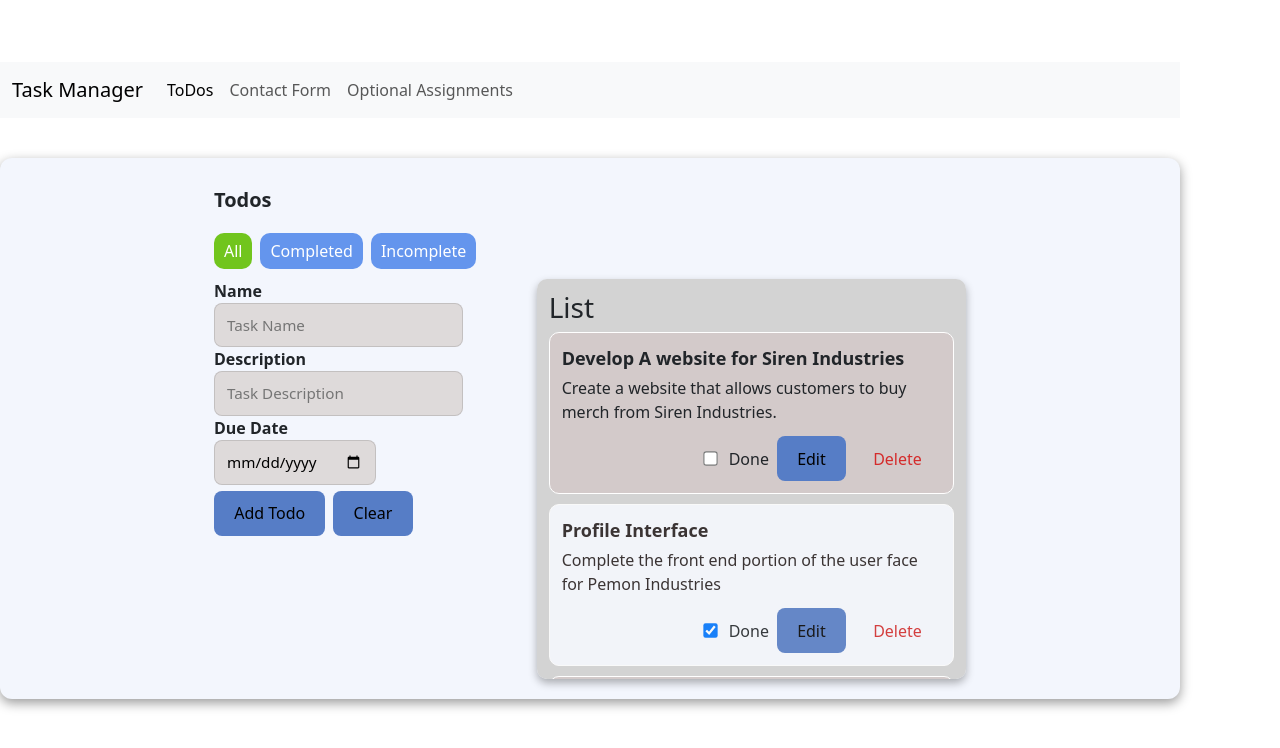
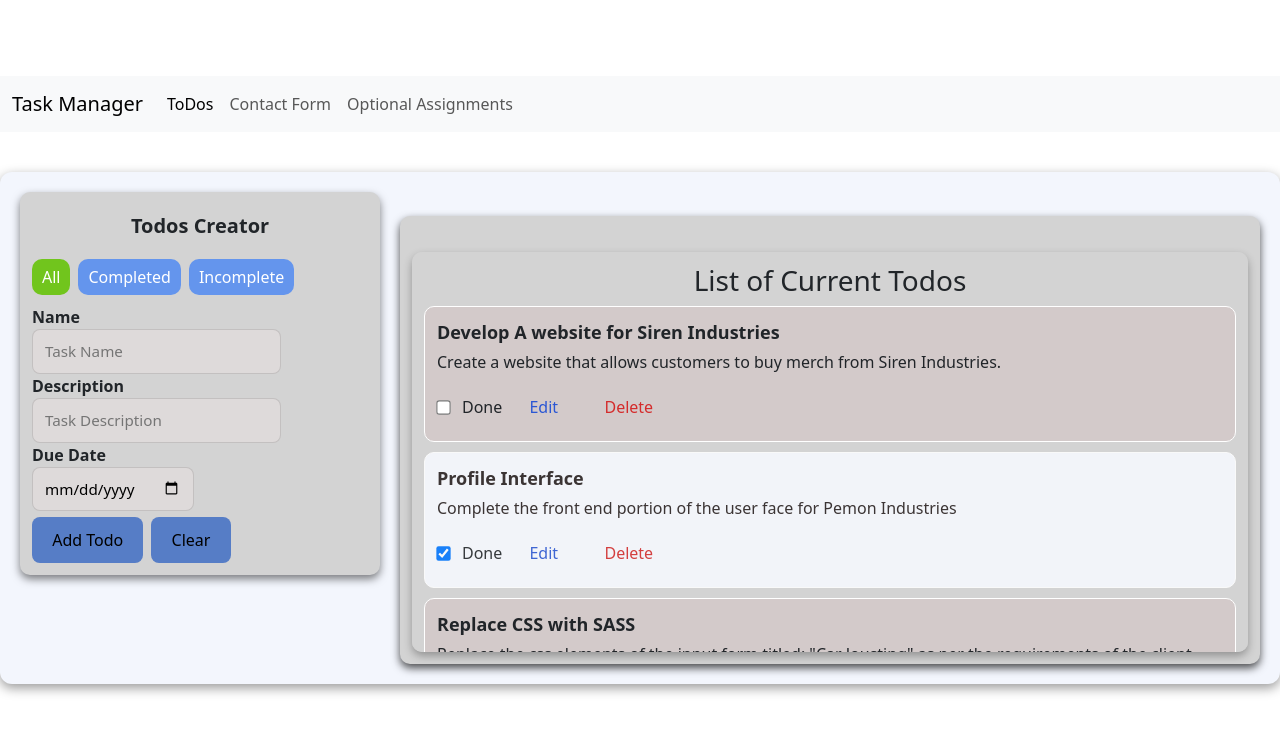
Before and after one commit to JakeBissen/Project-3, a React (Vite) app: page /#/todos in a window 1280 px wide. Shown: the top 748 px of the page. Built offline with nearby package versions, Linux system fonts and the light colour scheme.

Commit message:
Running user interface hotfixes, and adjusting code accordingly.

```diff
--- a/src/Components/TodoList.tsx
+++ b/src/Components/TodoList.tsx
@@ -106,13 +106,14 @@ const TodoList: React.FC = () => {
 
   const shown = filterTodos();
 
-  // form!
-  return(
+
+return(
     <>
-      <div className='todo-module container ' >
-        <div className='row '>
-          <div className='col-12 col-md-8 justify-content-center mx-auto'>
-            <h2 className='todo-title'>Todos</h2>
+    <div className='totdo-module' >
+    <div className="todo-form-container">
+      <div className='todo-form-grid ' >
+        <div className='todo-creator '>
+            <h2 className='todo-title'>Todos Creator</h2>
 
             <div className='filter-buttons'>
               <button onClick ={() => setFilter('all')}
@@ -122,8 +123,8 @@ const TodoList: React.FC = () => {
 
               <button onClick ={() => setFilter('incomplete')} className={filter === 'incomplete' ? 'active': ''}>Incomplete</button>
             </div>
-            <div className='todo-form-grid'>
-              <form onSubmit={handleSubmit} className='todo-form'>
+
+          <form onSubmit={handleSubmit} className='todo-form'>
                 <label>
                   <div><strong>Name</strong></div>
                   <input value={name} onChange={(e) => setName(e.target.value)} placeholder="Task Name" required />
@@ -149,9 +150,13 @@ const TodoList: React.FC = () => {
                   </button>
                 </div>
               </form>
+    </div>
 
-              <div className='todo-list'>
-                <h3>List</h3>
+        {/* todo list */}
+        <div className='todo-list-section mt-4'>
+              <div className='todo-list container mt-4'>
+                <h3>List of Current Todos</h3>
+
                 {shown.length === 0? (
                   <div className='no-todos'>No todos</div>
                 ): (
@@ -164,9 +169,10 @@ const TodoList: React.FC = () => {
                             <div className='edit-form'>
                               <input className='edit-name' value={editingName} onChange={e => setEditingName(e.target.value)} />
                               <input className="edit-desc" value={editingDescription} onChange={e => setEditingDescription(e.target.value)} />
-                              <input type="date" className="edit-due" value={editingDueDate} onChange={e => setEditingDueDate(e.target.value)} />
+                              <input type="date" className="edit-date" value={editingDueDate} onChange={e => setEditingDueDate(e.target.value)} />
                             </div>
                           ) : (
+
                             <>
                               <div className='todo-name'>{todo.name}</div>
                               {todo.description && <div className='todo-desc'>{todo.description}</div>}
@@ -188,6 +194,7 @@ const TodoList: React.FC = () => {
                               <button className='cancel-btn' onClick={cancelEdit}>Cancel</button>
                             </>
                           ) : (
+
                             <>
                               <button className='edit-btn' onClick={() => startEdit(todo)}>Edit</button>
                               <button className='delete-btn' onClick={() => deleteTodo(todo.id)}>Delete</button>
@@ -202,7 +209,7 @@ const TodoList: React.FC = () => {
             </div>
           </div>
         </div>
-      </div>
+        </div>
     </>
   );
 }
--- a/src/Components/TodoListC.css
+++ b/src/Components/TodoListC.css
@@ -1,21 +1,31 @@
 
-
+h3 {
+    text-align: center;
+}
 .todo-module {
-  max-width: 1180px;
+  max-width: 2000px;
   margin: 40px auto;
   padding: 20px;
     border-radius: 12px;
     box-shadow: 0 4px 12px rgba(0, 0, 0, 0.4);
     background-color:#f3f6fd;
+}
 
+.todo-form-container {
+  margin: 40px auto;
+  padding: 20px;
+    border-radius: 12px;
+    box-shadow: 0 4px 12px rgba(0, 0, 0, 0.4);
+    background-color:#f3f6fd;
+}
 
-}
 
 .todo-title {
     margin: 0 0 8px 0;
     font-size: 20px;
     font-weight: 700;
     margin: 10px 0 21px 0;
+    text-align: center;
 }
 
 button {
@@ -66,9 +76,16 @@ button {
 
 .todo-form-grid {
     display: grid;
-    grid-template-columns: 1fr 1.4fr;
+    grid-template-columns: 360px 1fr;
     align-items: start;
-    gap: 16px;
+    gap: 20px;
+}
+
+.todo-creator {
+    background : lightgray;
+    padding: 12px;
+    border-radius: 10px;
+    box-shadow: 0 4px 8px rgba(0, 0, 0, 0.5);
 }
 
 .todo-form input[type="text"],
@@ -96,6 +113,13 @@ button {
     padding: 10px 14px;
 }
 
+.todo-list-section {
+    background: lightgray;
+    padding: 12px;
+    border-radius: 10px;
+    box-shadow: 0 4px 8px rgba(0, 0, 0, 0.7);
+}
+
 .todo-list {
     background: lightgray;
     padding: 12px;
@@ -112,7 +136,6 @@ button {
     border-radius: 10px;
     box-shadow: 0 4px 8px rgba(0, 0, 0, 0.3);
     max-height: 50vh;
-    /* max-height needs to addjust to page size, replace with bootstrap?*/
     overflow: auto;
 }
 
@@ -188,7 +211,9 @@ button {
     margin-right: 6px;
  }
 
- @media (max-width: 840px) {
+
+
+  @media (max-width: 840px) {
     .todo-form-grid {
         grid-template-columns: 1fr;
     }
@@ -199,11 +224,27 @@ button {
         margin: 16px;
         padding: 12px;
     }
+}
+
+    @media (min-width: 992px) {
+        .todo-creator {
+            position: sticky;
+            top: 24px;
+            height: fit-content;
+        }
+    }
+
+    @media (max-width: 840px) {
+  .todo-form-grid {
+    grid-template-columns: 1fr;
+  }
+}
+
 
     .todo-actions {
         justify-content: flex-start;
     }
- }
+
 
  .delete-btn {
     background: transparent;
@@ -214,3 +255,69 @@ button {
     .delete-btn:hover {
         text-decoration: underline;
     }
+
+    .edit-btn {
+        background: transparent;
+        border: none;
+        color: rgb(43, 87, 212);
+        cursor: pointer;
+    }
+
+    .edit-btn:hover {
+        text-decoration: underline;
+    }
+
+    .save-btn {
+        background: transparent;
+        border: none;
+        color: rgb(106, 154, 119);
+        cursor: pointer;
+    }
+    .save-btn:hover {
+        text-decoration: underline;
+    }
+
+    .cancel-btn {
+        background: transparent;
+        border: none;
+        color: rgb(224, 117, 3);
+        cursor: pointer;
+    }
+
+    .cancel-btn:hover {
+        text-decoration: underline;
+    }
+
+.edit-name {
+    width: 100%;
+    box-sizing: border-box;
+    padding: 10px 12px;
+    border-radius: 8px;
+    border: 1px solid rgba(0, 0, 0, 0.12);
+    font-size: 0.95rem;
+    background: #dedada;
+    color: black;
+}
+
+.edit-desc {
+    width: 100%;
+    box-sizing: border-box;
+    padding: 10px 12px;
+    border-radius: 8px;
+    border: 1px solid rgba(0, 0, 0, 0.12);
+    font-size: 0.95rem;
+    background: #dedada;
+    color: black;
+}
+
+.edit-date {
+
+    width: 100%;
+    box-sizing: border-box;
+    padding: 10px 12px;
+    border-radius: 8px;
+    border: 1px solid rgba(0, 0, 0, 0.12);
+    font-size: 0.95rem;
+    background: #dedada;
+    color: black;
+}
```
